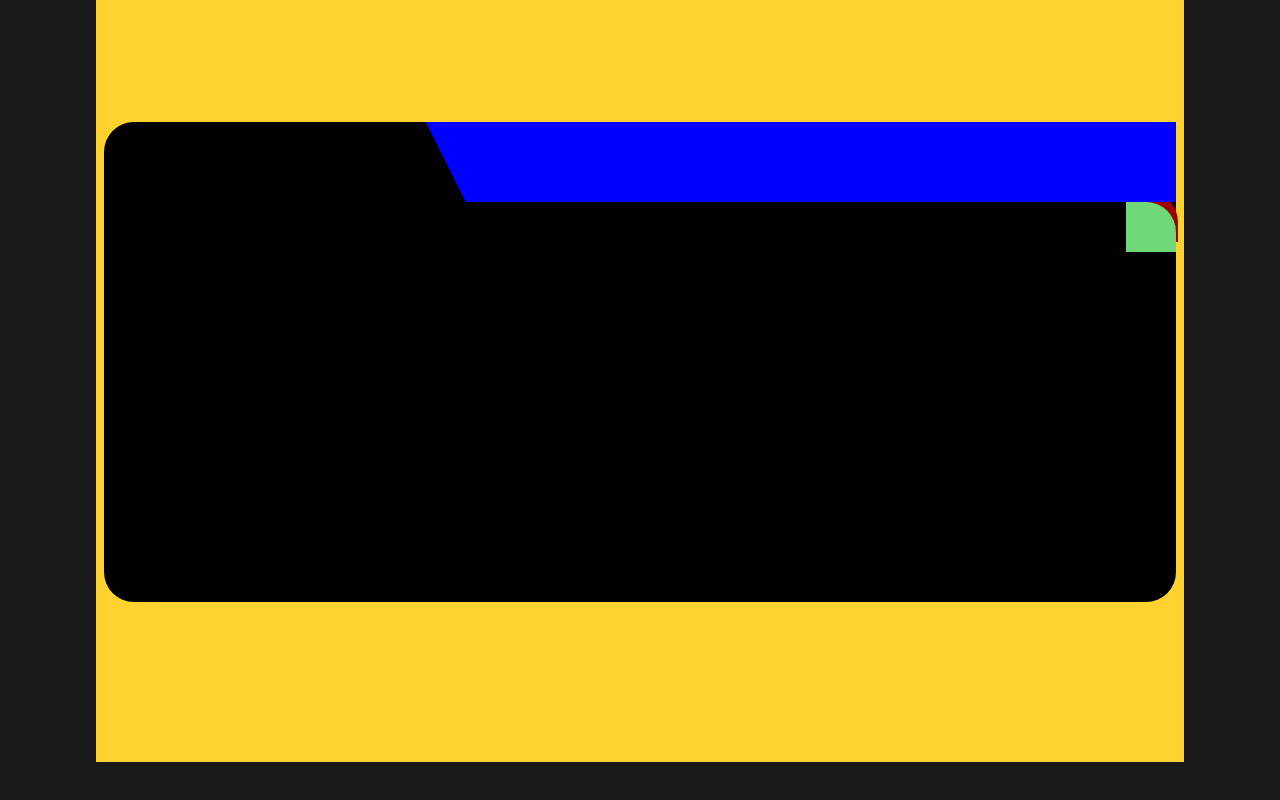
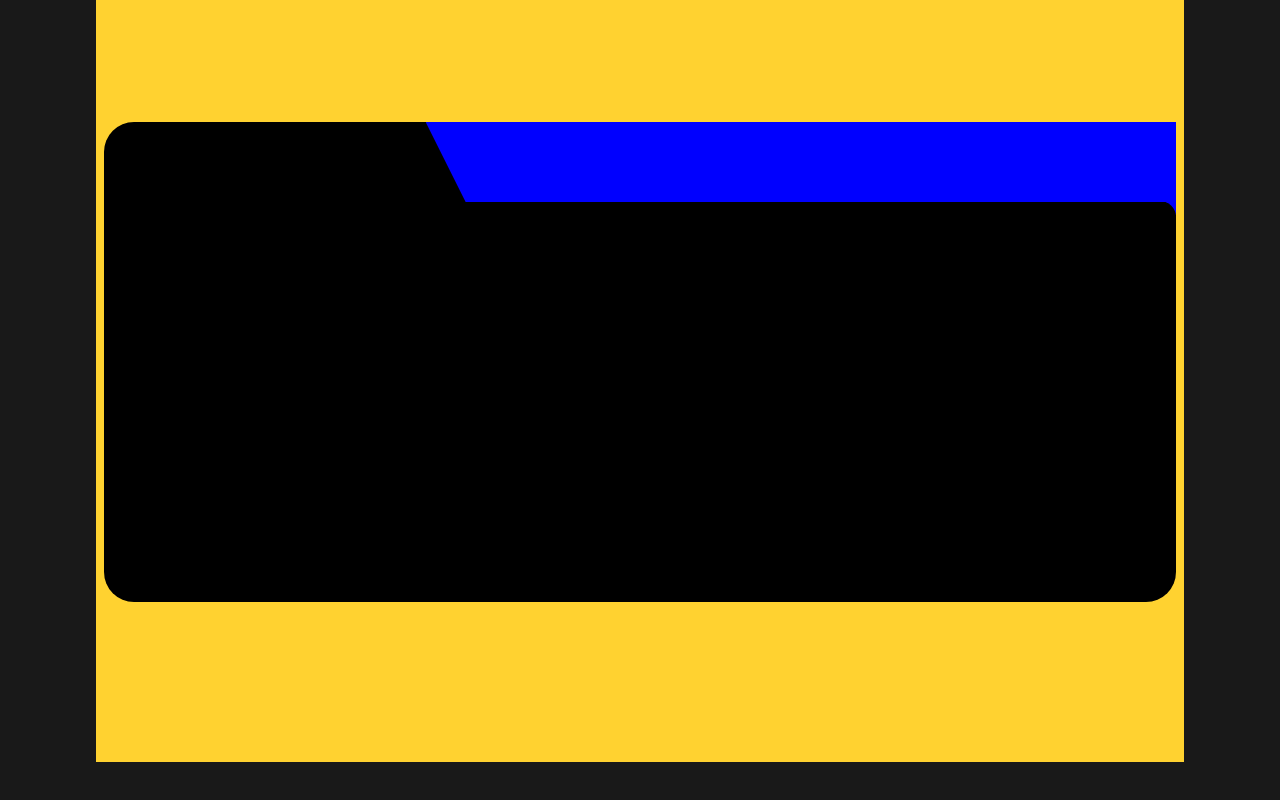
Before and after one commit to faisalalsalih/Innotec, a React (Vite) app: page / in a window 1280 px wide. Shown: the part 814-1614 px from the top of the page. Built offline with nearby package versions, Linux system fonts and the light colour scheme; a web font is replaced by a local one.

Commit message:
sticky one completed

```diff
--- a/package.json
+++ b/package.json
@@ -25,6 +25,6 @@
     "eslint-plugin-react-hooks": "^5.2.0",
     "eslint-plugin-react-refresh": "^0.4.20",
     "globals": "^16.2.0",
-    "vite": "^7.0.0"
+    "vite": "^7.0.5"
   }
 }
--- a/src/components/Navbar.jsx
+++ b/src/components/Navbar.jsx
@@ -87,7 +87,7 @@
     </div>
 
     <div className='menu block md:hidden cursor-pointer'>
-      <img onClick={handleopen} src={Burger} alt="Menu_image" className='w-8 h-8'/>
+      <img onClick={handleopen} src={Burger} alt="Menu_image" className='w-8 h-8' loading='lazy'/>
     </div>
 
     </nav>
--- a/src/components/Team.jsx
+++ b/src/components/Team.jsx
@@ -7,7 +7,11 @@
 
         <div className="center w-full bg-black h-120">
             <div className="center_upper"></div>
-            <div className="sticky_1"></div>
+
+
+              <div className="sticky_1"></div>
+
+
         </div>
       </section>
     </>
--- a/src/index.css
+++ b/src/index.css
@@ -373,14 +373,24 @@
     background-color: blue;
     justify-self: end;
     clip-path: polygon(0% 0%, 100% 0%, 100% 100%, 40px 100%);
+    margin-bottom: 0;
+    z-index: 2;
+    position: relative;
+    margin-bottom: 0px;
 }
 
+
+
 .sticky_1{
-    width: 50px;
-    height: 50px;
-    background-color: rgb(112, 216, 121);
+    width: 60px;
+    height: 30px;
+    background: transparent;
     justify-self: end;
-    border-top-right-radius: 30px;
-    box-shadow: 2px -10px 0px rgb(158, 0, 0);
-
+    margin-top: -1px;
+    /* margin-right: 10px; */
+    border-top-right-radius: 16px;
+    box-shadow: 0px -16px 0px blue;
+    position: relative;
+    z-index: 6;
+    margin-right: 0px;
 }
```
Also changed, not shown: 1 other file (tests, documents, lock files or other folders).
